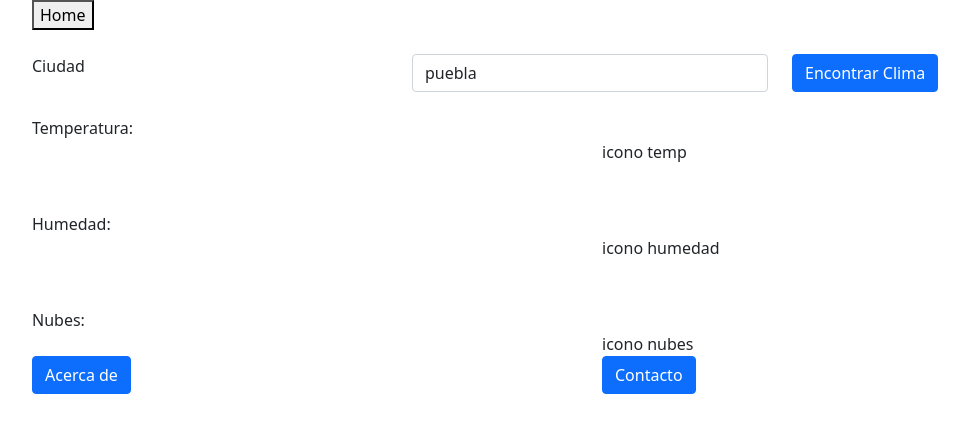
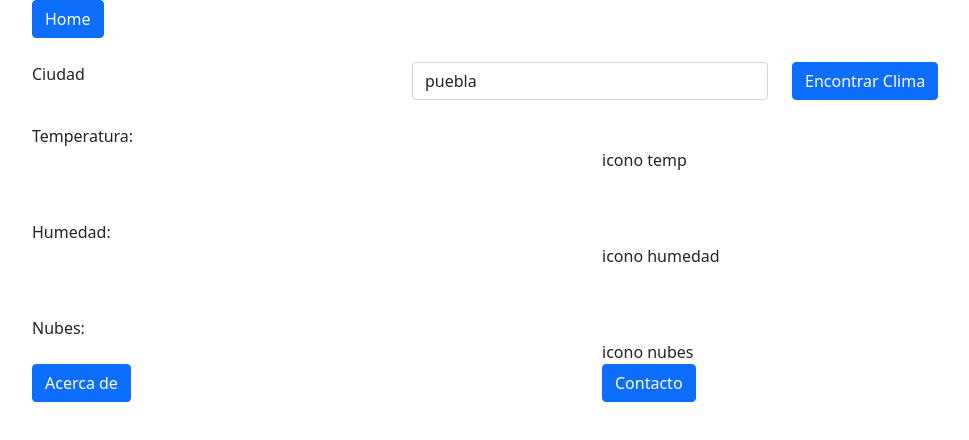
Before and after one commit to JesusRodriguezR/DAWPrimerParcial, a plain HTML site: page Index.html in a window 1280 px wide. Shown: the whole page, without its empty margins (50-1019 px from the left). Drawn offline with nearby package versions, Linux system fonts and the light colour scheme.

Commit message:
add styles #1

```diff
--- a/Index.html
+++ b/Index.html
@@ -12,7 +12,7 @@
 
     <div class="container">
         <div class="row">
-            <div class="col-sm"><button id="home">Home</button></div>
+            <div class="col-sm"><button id="home" class="btn btn-primary">Home</button></div>
         </div>
     </div>
     <br>
```
